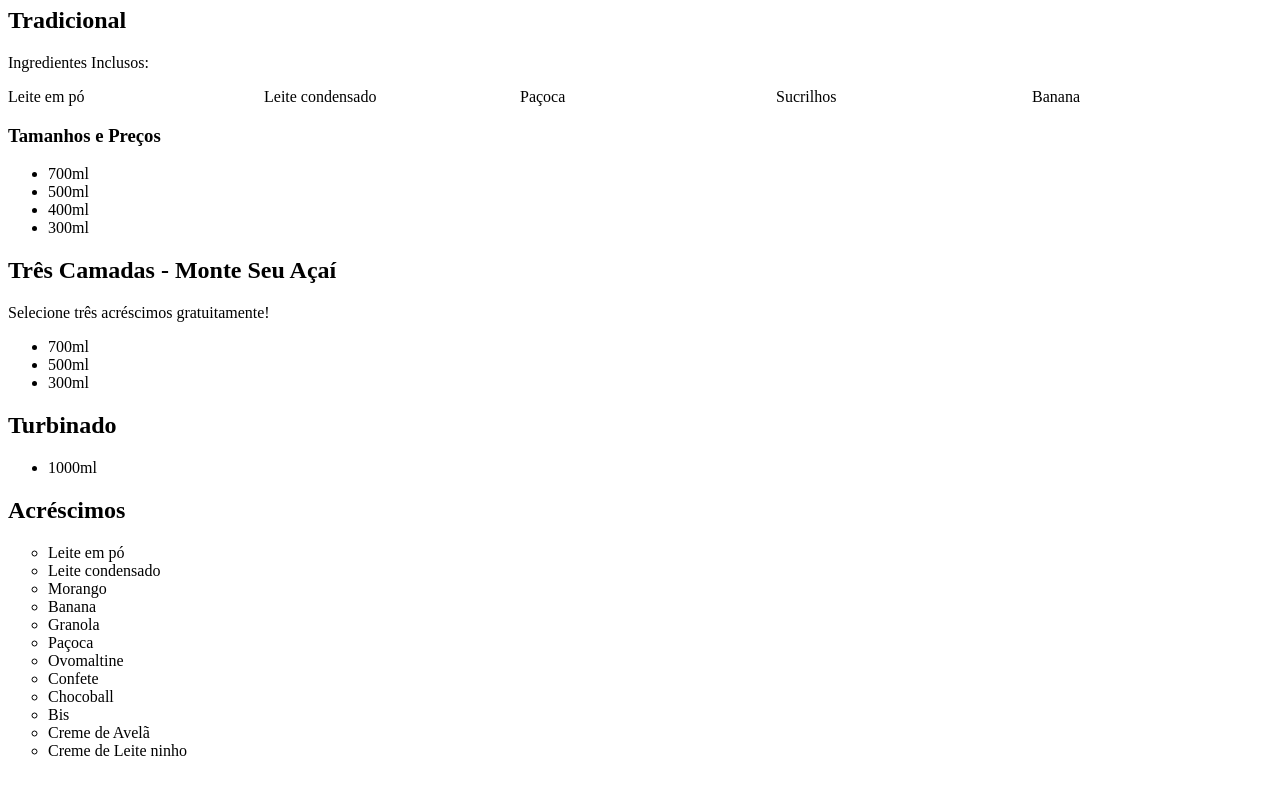
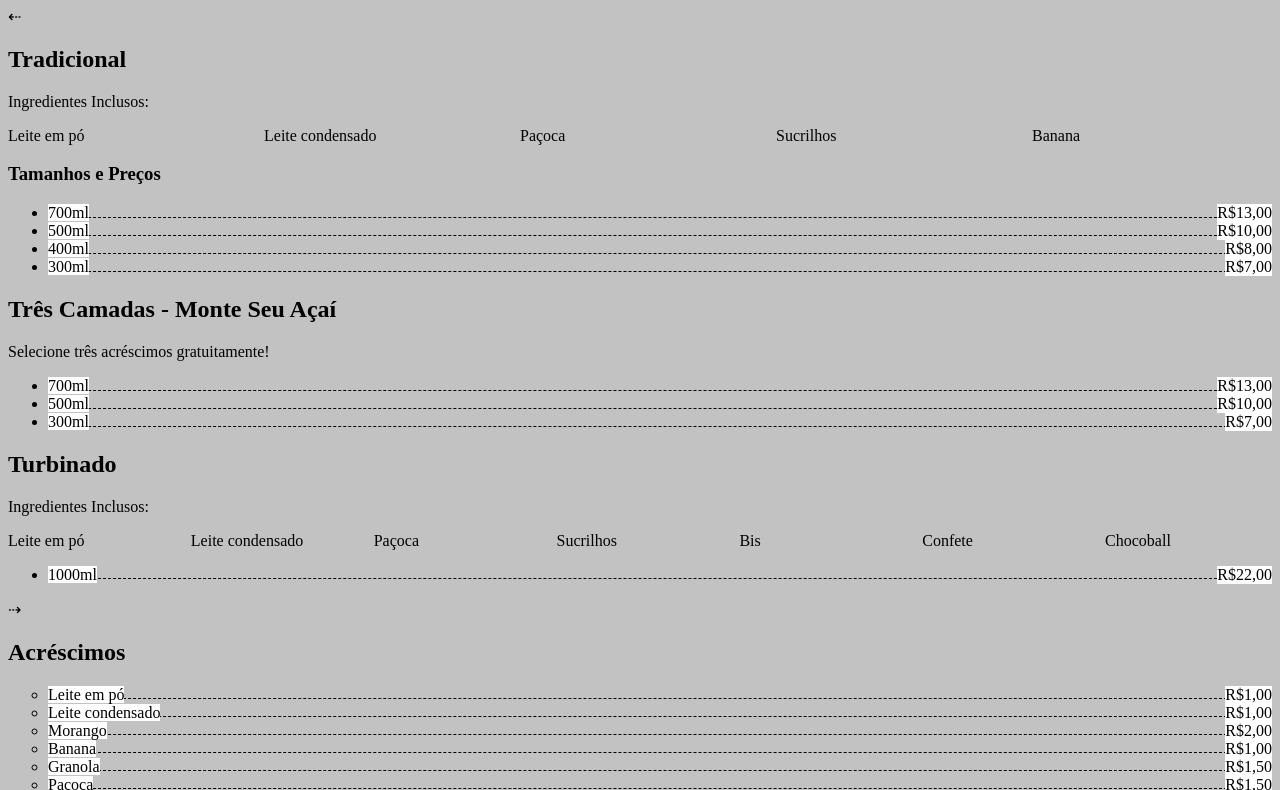
Before and after one commit to NicoArth-17/Acai_Toque_Especal, a plain HTML site: page cardapio.html in a window 1280 px wide. Shown: the part 73-863 px from the top of the page. Drawn offline with Linux system fonts and the light colour scheme.

Commit message:
codigos html das paginas extras parcialmente criado, anotaçoes atualizadas

```diff
--- a/cardapio.css
+++ b/cardapio.css
@@ -1,6 +1,44 @@
 @charset "UTF-8";
 
-dl
+body
+{
+    background-color: rgb(194, 194, 194);
+}
+
+dl#inclusosTradicional
 {
     columns: 5;
 }
+
+dl#inclusosTurbinado
+{
+    columns: 7;
+}
+
+/* PONTILHADO PREÇOS | inicio: */
+li
+{
+    position: relative;
+}
+
+li::before
+{
+    content: "";
+    display: block;
+    position: absolute;
+    z-index: -1;
+    top: 70%;
+    width: 100%;
+    border-bottom: 1px dashed black;
+}
+
+li span
+{
+    background: #fff;
+}
+
+li span+span
+{
+    float: right;
+}
+/* PONTILHADO PREÇOS | fim. */
--- a/cardapio.html
+++ b/cardapio.html
@@ -13,60 +13,91 @@
         <h1>Cardápio</h1>
     </header>
 
-    <div>
+    <main>
+        <div id="BotaoAnterior">
+            &#8672;
+        </div>
+
+        <section class="produtos">
             <h2>Tradicional</h2>
+
             <p>Ingredientes Inclusos:</p>
-        <dl>
+            <dl id="inclusosTradicional">
                 <dt>Leite em pó</dt>
                 <dt>Leite condensado</dt>
                 <dt>Paçoca</dt>
                 <dt>Sucrilhos</dt>
                 <dt>Banana</dt>
             </dl>
+
             <h3>Tamanhos e Preços</h3>
+
             <ul>
-            <li>700ml</li>
-            <li>500ml</li>
-            <li>400ml</li>
-            <li>300ml</li>
+                <li><span>700ml</span> <span>R$13,00</span></li>
+                <li><span>500ml</span> <span>R$10,00</span></li>
+                <li><span>400ml</span> <span>R$8,00</span></li>
+                <li><span>300ml</span> <span>R$7,00</span></li>
             </ul>
+        </section>
+
+        <section class="produtos">
+            <h2>Três Camadas - Monte Seu Açaí</h2>
+
+            <p>Selecione três acréscimos gratuitamente!</p>
+
+            <ul>
+                <li><span>700ml</span> <span>R$13,00</span></li>
+                <li><span>500ml</span> <span>R$10,00</span></li>
+                <li><span>300ml</span> <span>R$7,00</span></li>
+            </ul>
+        </section>
+
+        <section class="produtos">
+            <h2>Turbinado</h2>
+
+            <p>Ingredientes Inclusos:</p>
+            <dl id="inclusosTurbinado">
+                <dt>Leite em pó</dt>
+                <dt>Leite condensado</dt>
+                <dt>Paçoca</dt>
+                <dt>Sucrilhos</dt>
+                <dt>Bis</dt>
+                <dt>Confete</dt>
+                <dt>Chocoball</dt>
+            </dl>
+
+            <ul>
+                <li><span>1000ml</span> <span>R$22,00</span></li>
+            </ul>
+        </section>
+
+        <div id="BotaoProximo">
+            &#8674;
         </div>
-
-    <div>
-        <h2>Três Camadas - Monte Seu Açaí</h2>
-        <p>Selecione três acréscimos gratuitamente!</p>
-        <ul>
-            <li>700ml</li>
-            <li>500ml</li>
-            <li>300ml</li>
-        </ul>
-    </div>
-
-    <div>
-        <h2>Turbinado</h2>
-        <p></p>
-            <ul>
-                <li>1000ml</li>
-            </ul>
-    </div>
+    </main>
 
     <section>
         <h2>Acréscimos</h2>
         <ul type="circle">
-            <li>Leite em pó</li>
-            <li>Leite condensado</li>
-            <li>Morango</li>
-            <li>Banana</li>
-            <li>Granola</li>
-            <li>Paçoca</li>
-            <li>Ovomaltine</li>
-            <li>Confete</li>
-            <li>Chocoball</li>
-            <li>Bis</li>
-            <li>Creme de Avelã</li>
-            <li>Creme de Leite ninho</li>
+            <li><span>Leite em pó</span> <span>R$1,00</span></li>
+            <li><span>Leite condensado</span> <span>R$1,00</span></li>
+            <li><span>Morango</span> <span>R$2,00</span></li>
+            <li><span>Banana</span> <span>R$1,00</span></li>
+            <li><span>Granola</span> <span>R$1,50</span></li>
+            <li><span>Paçoca</span> <span>R$1,50</span></li>
+            <li><span>Ovomaltine</span> <span>R$1,50</span></li>
+            <li><span>Confete</span> <span>R$1,50</span></li>
+            <li><span>Chocoball</span> <span>R$1,50</span></li>
+            <li><span>Bis</span> <span>R$1,50</span></li>
+            <li><span>Creme de Avelã</span> <span>R$3,00</span></li>
+            <li><span>Creme de Leite ninho</span> <span>R$3,00</span></li>
         </ul>
     </section>
+
+    <footer>
+        <p>Home</p>
+        <a href="home.html" target="_self"><img src="imagens/voltar.png" alt="Voltar"></a>
+    </footer>
 
 
 </body>
--- /dev/null
+++ b/feedback.css
@@ -0,0 +1,4 @@
+body
+{
+    background-color: rgb(199, 199, 199);
+}
--- /dev/null
+++ b/pedido.css
@@ -0,0 +1,4 @@
+body
+{
+    background-color: rgb(180, 180, 180);
+}
```
Also changed, not shown: feedback.html (+35 -0 lines), pedido.html (+20 -0 lines), imagens/WhatsApp_icon.png (added), imagens/ifood-43.png (added), imagens/voltar.png (added), 1 other file. Lines whose indentation alone changed are shown as unchanged.
